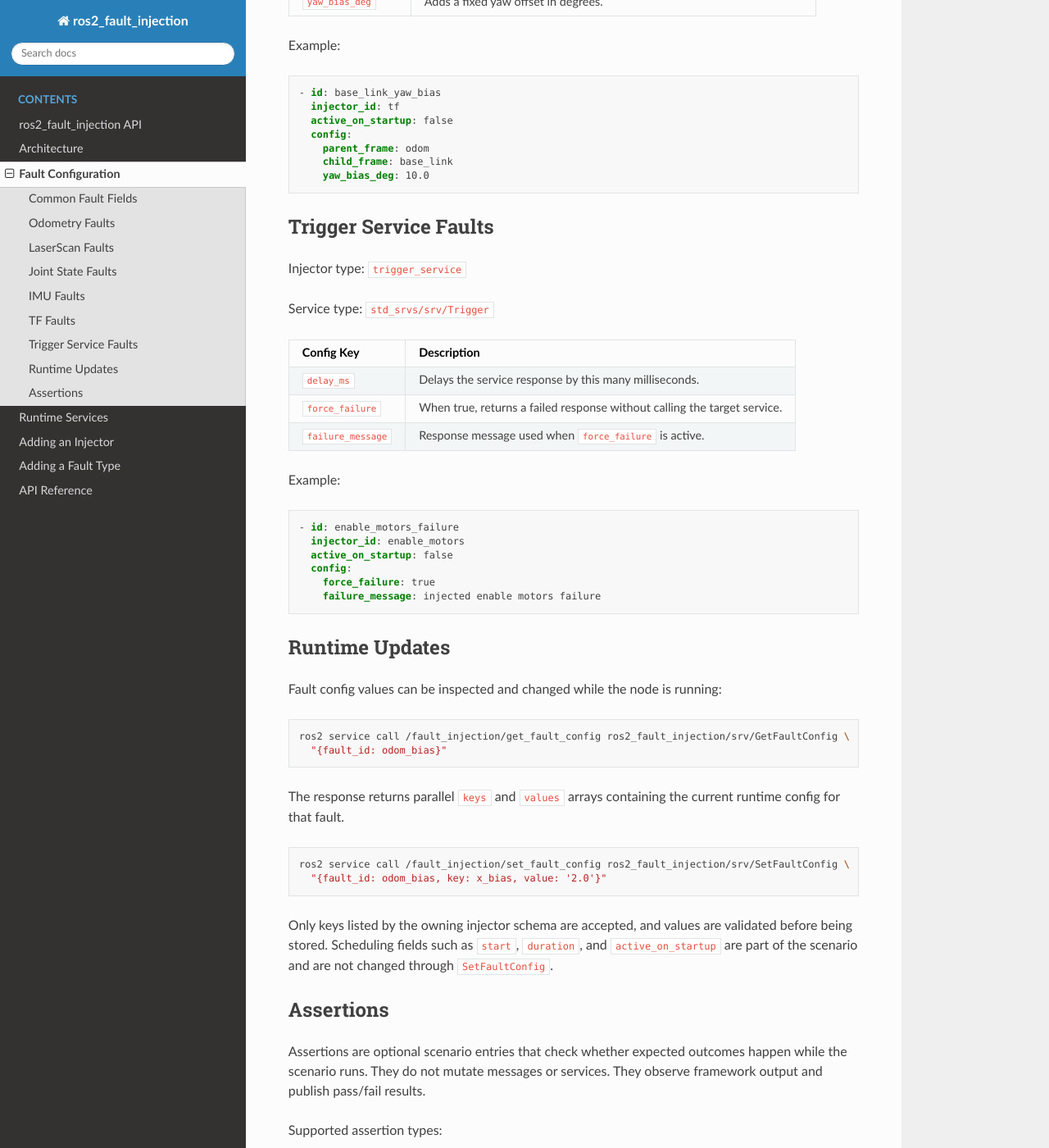
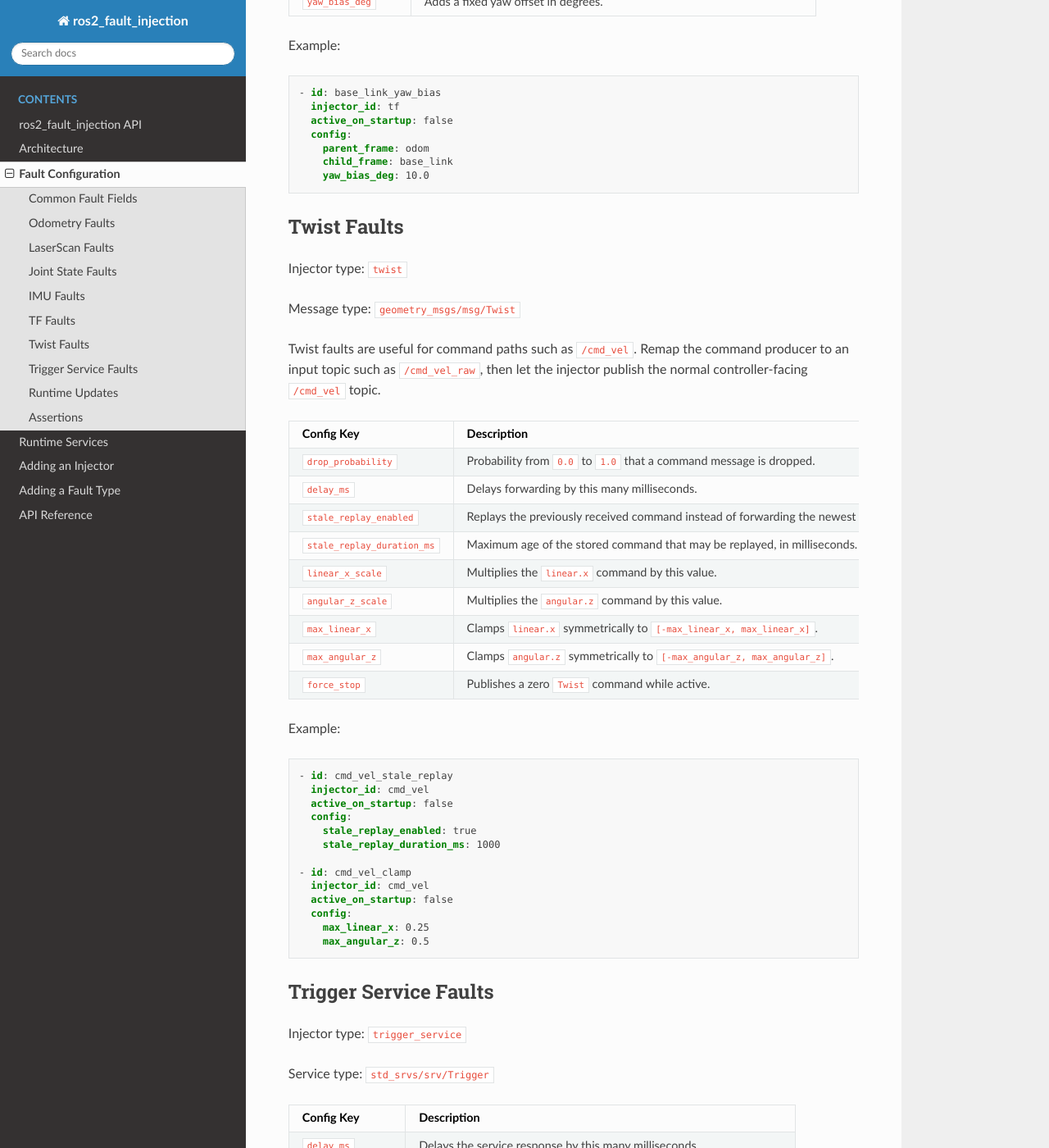
Before and after one commit to reeceholland/ros2_fault_injection, a Sphinx documentation site: the page built from docs/fault_configuration.md, in a window 1280 px wide and 1400 px high, scrolled down 4281 px. Shown: the whole window at 82% size. Built offline with Sphinx 7.4.7 and the Read the Docs theme 3.1.0, drawn with Linux system fonts in a browser that asks for light colours.

Commit message:
updated docs for twist

````diff
--- a/docs/fault_configuration.md
+++ b/docs/fault_configuration.md
@@ -170,6 +170,44 @@ Example:
     yaw_bias_deg: 10.0
 ```
 
+## Twist Faults
+
+Injector type: `twist`
+
+Message type: `geometry_msgs/msg/Twist`
+
+Twist faults are useful for command paths such as `/cmd_vel`. Remap the command producer to an input topic such as `/cmd_vel_raw`, then let the injector publish the normal controller-facing `/cmd_vel` topic.
+
+| Config Key | Description |
+| --- | --- |
+| `drop_probability` | Probability from `0.0` to `1.0` that a command message is dropped. |
+| `delay_ms` | Delays forwarding by this many milliseconds. |
+| `stale_replay_enabled` | Replays the previously received command instead of forwarding the newest command. |
+| `stale_replay_duration_ms` | Maximum age of the stored command that may be replayed, in milliseconds. |
+| `linear_x_scale` | Multiplies the `linear.x` command by this value. |
+| `angular_z_scale` | Multiplies the `angular.z` command by this value. |
+| `max_linear_x` | Clamps `linear.x` symmetrically to `[-max_linear_x, max_linear_x]`. |
+| `max_angular_z` | Clamps `angular.z` symmetrically to `[-max_angular_z, max_angular_z]`. |
+| `force_stop` | Publishes a zero `Twist` command while active. |
+
+Example:
+
+```yaml
+- id: cmd_vel_stale_replay
+  injector_id: cmd_vel
+  active_on_startup: false
+  config:
+    stale_replay_enabled: true
+    stale_replay_duration_ms: 1000
+
+- id: cmd_vel_clamp
+  injector_id: cmd_vel
+  active_on_startup: false
+  config:
+    max_linear_x: 0.25
+    max_angular_z: 0.5
+```
+
 ## Trigger Service Faults
 
 Injector type: `trigger_service`
````
Also changed, not shown: README.md (+40 -2 lines).
